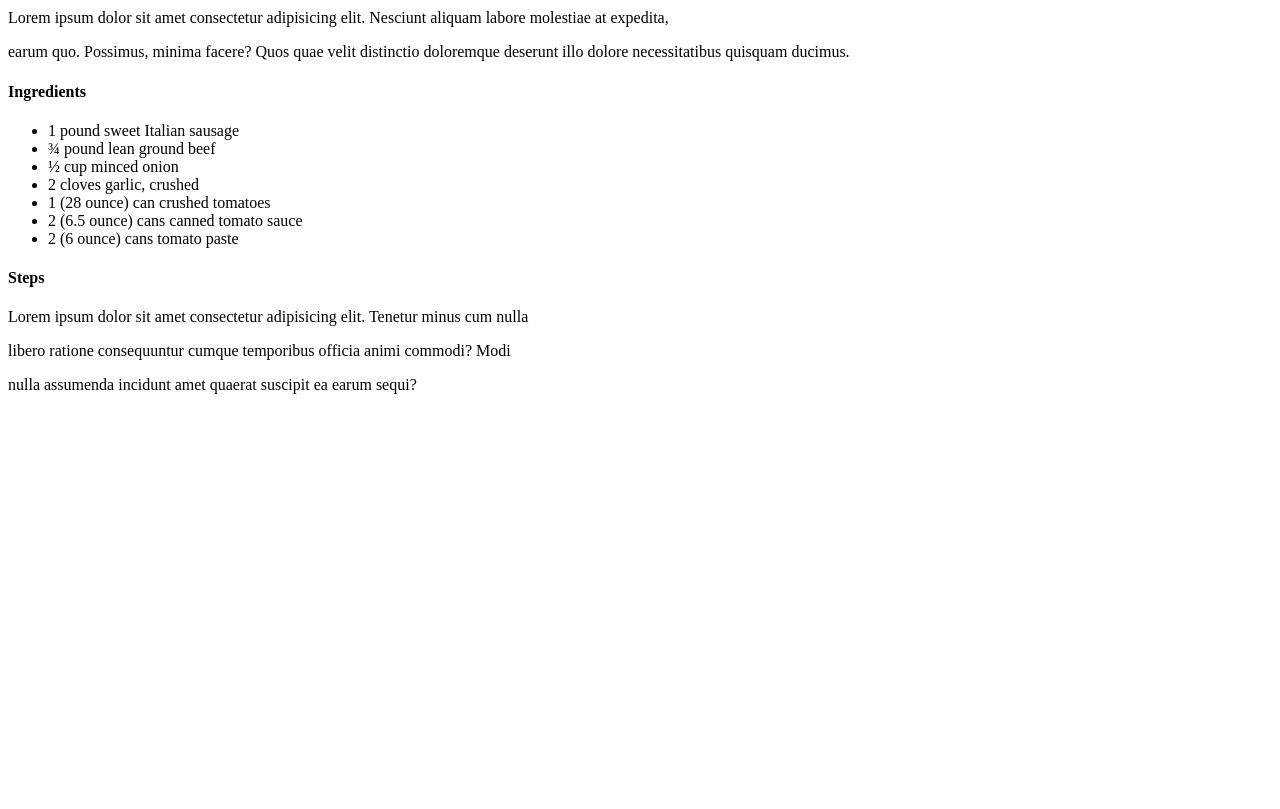
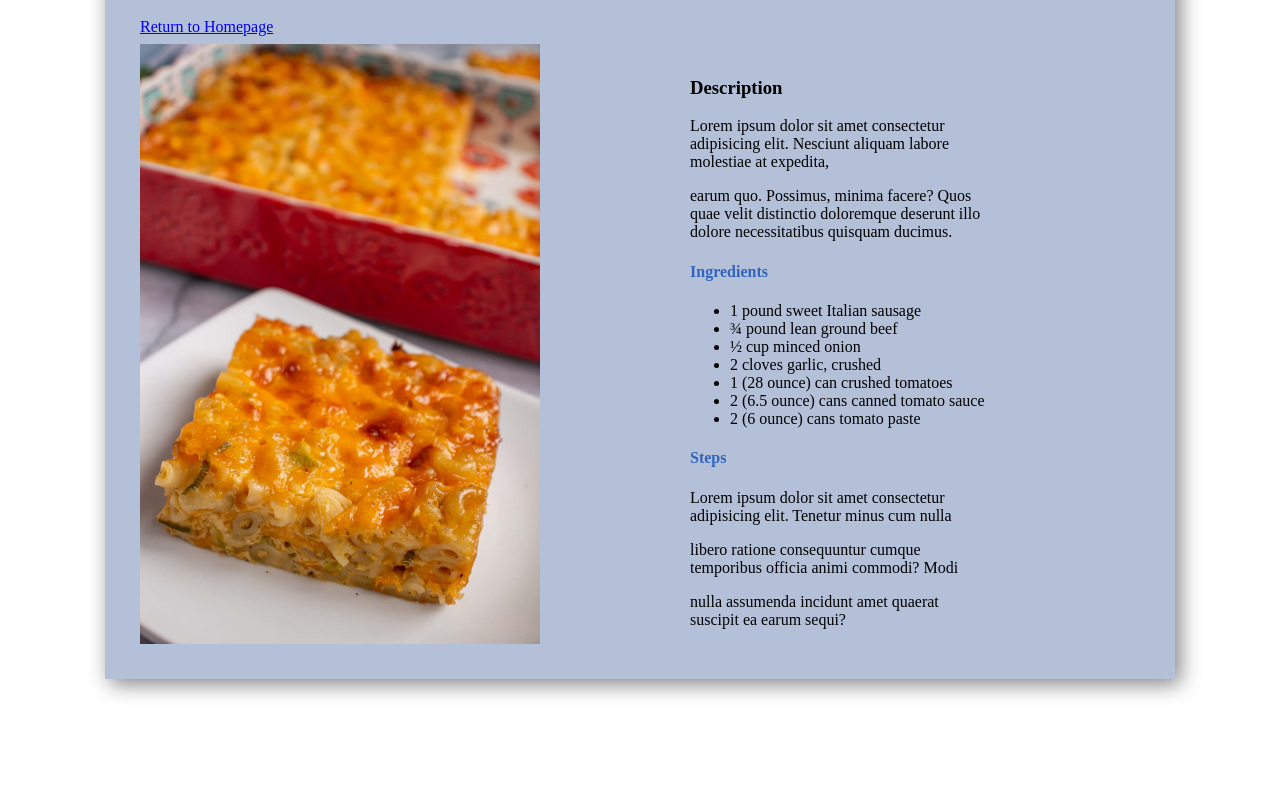
Before and after one commit to DARobin1435/odin-recipes, a plain HTML site: page recipes/macaroni-pie.html in a window 1280 px wide. Shown: the part 150-959 px from the top of the page. Before the commit the page ends 800 px from the top, so only its background shows below. Drawn offline with Linux system fonts and the light colour scheme.

Commit message:
Adjust CSS to improve color and image
Added CSS properties for background-color,adjusted columns
and positions. DOesn't include much flexbox. Making commit
before flexbox changes are ready.

```diff
--- a/recipes/macaroni-pie.html
+++ b/recipes/macaroni-pie.html
@@ -3,12 +3,17 @@
 <head>
     <meta charset="UTF-8">
     <meta name="viewport" content="width=<device-width>, initial-scale=1.0">
-    <title>Document</title>
+    <title>Macaroni Pie</title>
+    <link rel="stylesheet" href="style.css">
 </head>
 <body>
+    <div class="recipe-card">
+        <div class="recipe-image">
             <h1>Macaroni Pie</h1>
             <a href="/">Return to Homepage</a>
-    <img src="macaroni-pie" style="width:420px;height:auto">
+            <img src="macaroni-pie.jpg" alt="macaroni pie">
+        </div>
+        <div class="recipe-details">
             <h3>Description</h3>
                 <p>Lorem ipsum dolor sit amet consectetur adipisicing elit. Nesciunt aliquam labore molestiae at expedita,</p>
                 <p>earum quo. Possimus, minima facere? Quos quae velit distinctio doloremque deserunt illo dolore necessitatibus quisquam ducimus.</p>
@@ -27,5 +32,7 @@
                 <p>Lorem ipsum dolor sit amet consectetur adipisicing elit. Tenetur minus cum nulla</p>
                 <p>libero ratione consequuntur cumque temporibus officia animi commodi? Modi </p>
                 <p>nulla assumenda incidunt amet quaerat suscipit ea earum sequi?</p>
+        </div>
+    </div>
 </body>
 </html>
--- /dev/null
+++ b/recipes/style.css
@@ -0,0 +1,53 @@
+.recipe-card{
+    display: flex;
+    width: 1000px;
+    margin: 0 auto;
+    padding: 35px;
+    background-color: rgb(179, 192, 216);
+    box-shadow: 5px 5px 20px gray;
+}
+
+
+.recipe-card:hover{
+
+    position: relative;
+    right: 10px;
+
+}
+
+.recipe-details{
+    position:relative;
+    top: 165px;
+    width:300px;
+    margin: 0 auto;
+    display: inline-block
+
+}
+
+
+
+div a{
+
+    display: block;
+
+}
+
+
+h1{
+
+    font-size: 50px;
+
+}
+img {
+
+    width: 400px;
+    height: auto;
+    display: block;
+    margin:8px 0 0 0;
+}
+
+h4{
+
+   color: rgb(50,100, 190);
+
+}
```
Also changed, not shown: index.html (+6 -3 lines), recipes/lasagna.html (+9 -1 lines), recipes/potato-salad.html (+9 -2 lines). Lines whose indentation alone changed are shown as unchanged.
